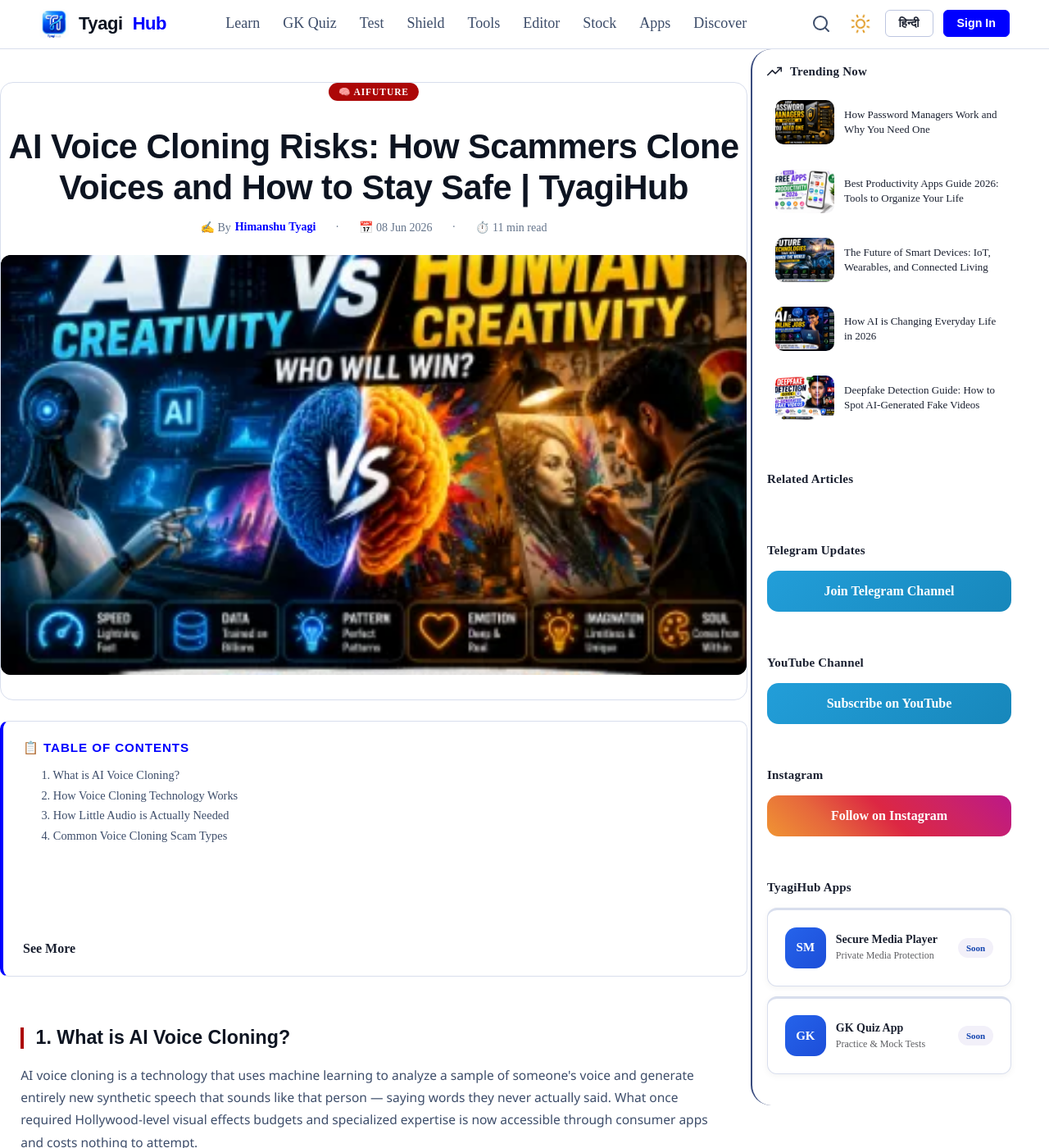
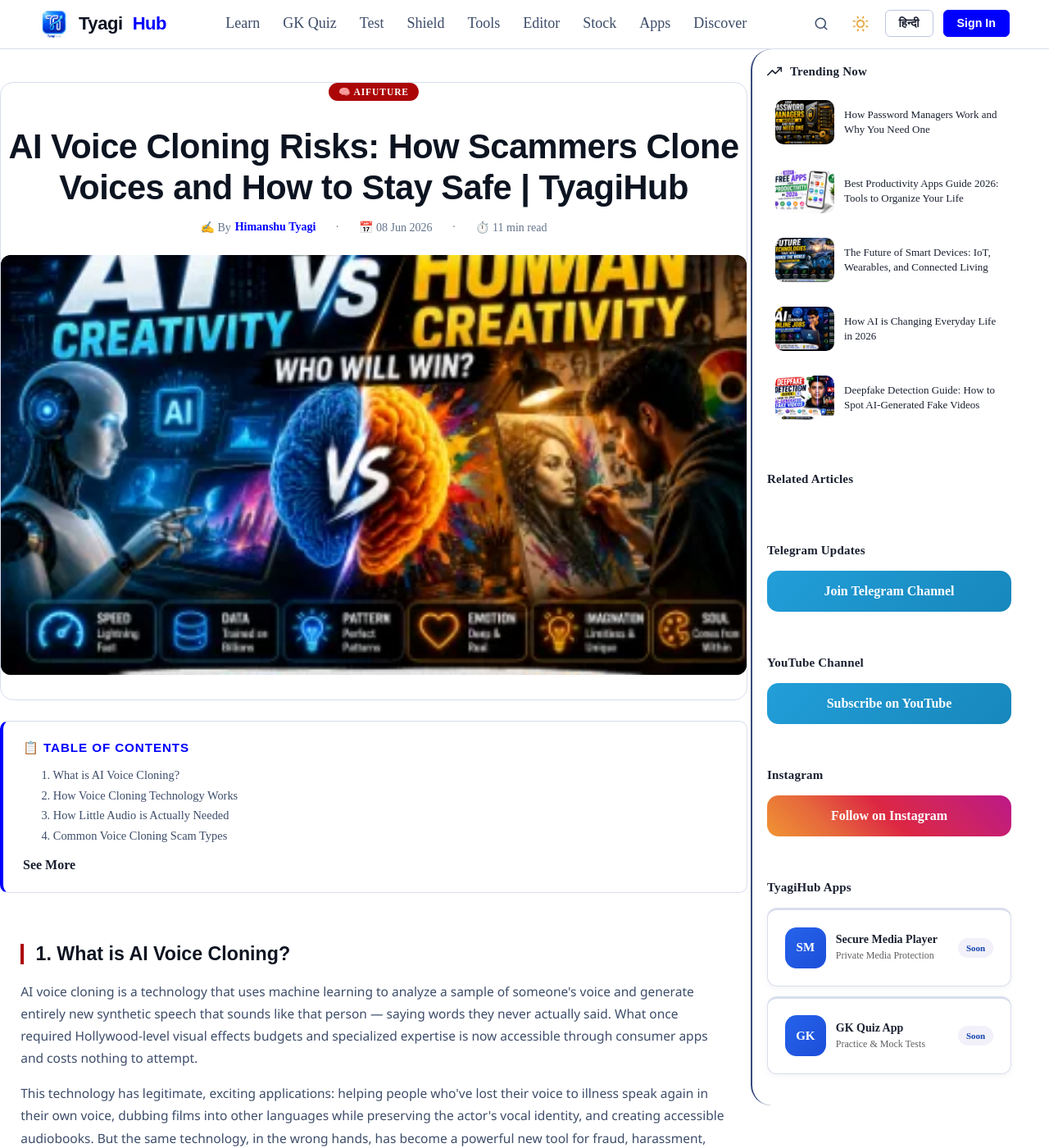
Before and after one commit to HimanshuTyagiJi/TyagiHub, a Jekyll site: the page built from _posts/2026-06-08-ai-voice-cloning-risks.html, in a window 1280 px wide and 1400 px high. Shown: the whole window at 82% size. Built offline with Jekyll 4.4.1, drawn with Linux system fonts in a browser that asks for light colours.

Commit message:
Update discover.css

```diff
--- a/assets/css/discover.css
+++ b/assets/css/discover.css
@@ -1451,36 +1451,3 @@
 #toc-toggle:checked ~ .toc-btn .text-less {
   display: inline !important;
 }
-
-/* 🖥️ GLOBAL ZERO-CLS DESKTOP OVERRIDE */
-@media (min-width: 901px) {
-
-  /* 1. Content ke andar jitne bhi raw SVG vectors hain, unhe jhatke maarne se roko */
-  .post-wrap svg,
-  .post-section svg,
-  main id="main-content" svg {
-    max-width: 100%;
-    height: auto;
-    aspect-ratio: attr(width) / attr(height); /* Browser ko layout dynamic reserve karne deta hai */
-    display: inline-block;
-  }
-
-  /* 2. Table of Contents Loop stability */
-  .toc-box ol.toc-list {
-    min-height: 200px; /* List ke items load hone tak default rigid area */
-    display: block;
-  }
-
-  /* 3. FontAwesome Icons space collapse protection */
-  .fas, .far, .fa-regular, .fa-solid {
-    display: inline-block;
-    width: 14px; /* Icon load hone se pahle text shift nahi hoga */
-    height: 14px;
-  }
-
-  /* 4. Navbar structural shift prevention */
-  .navbar__actions button svg {
-    width: 24px !important;
-    height: 24px !important;
-  }
-}
```
